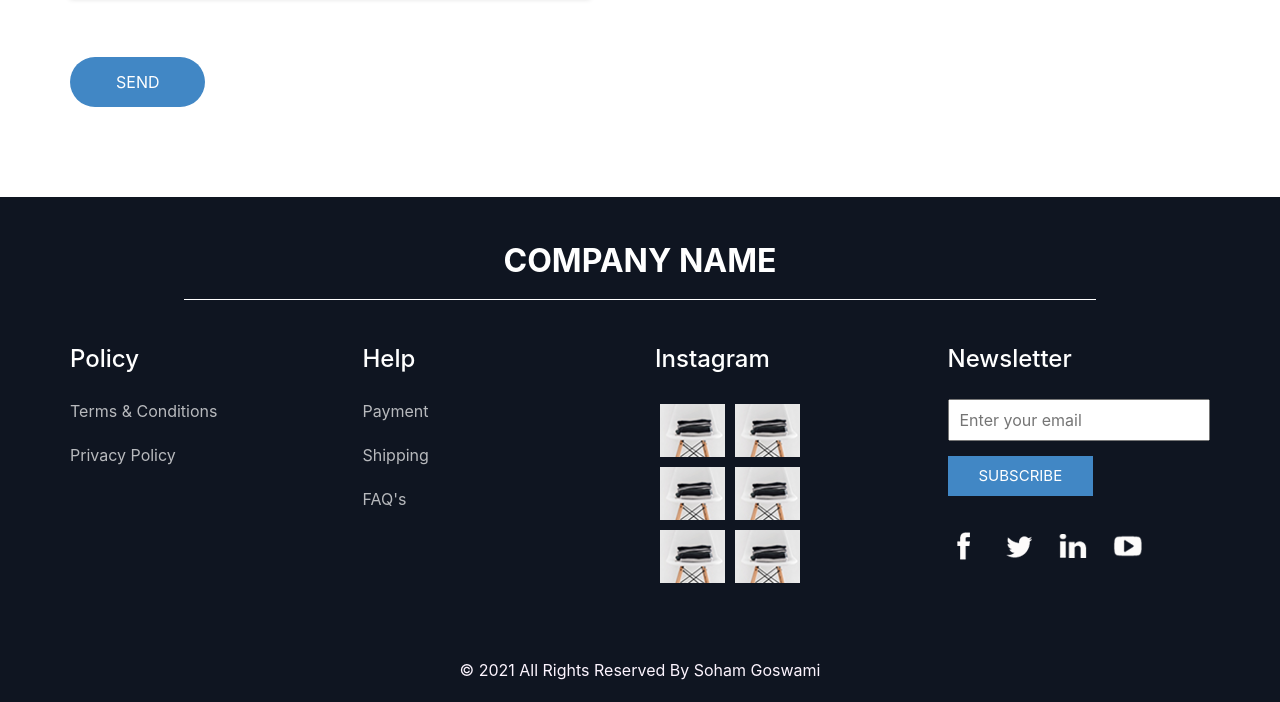
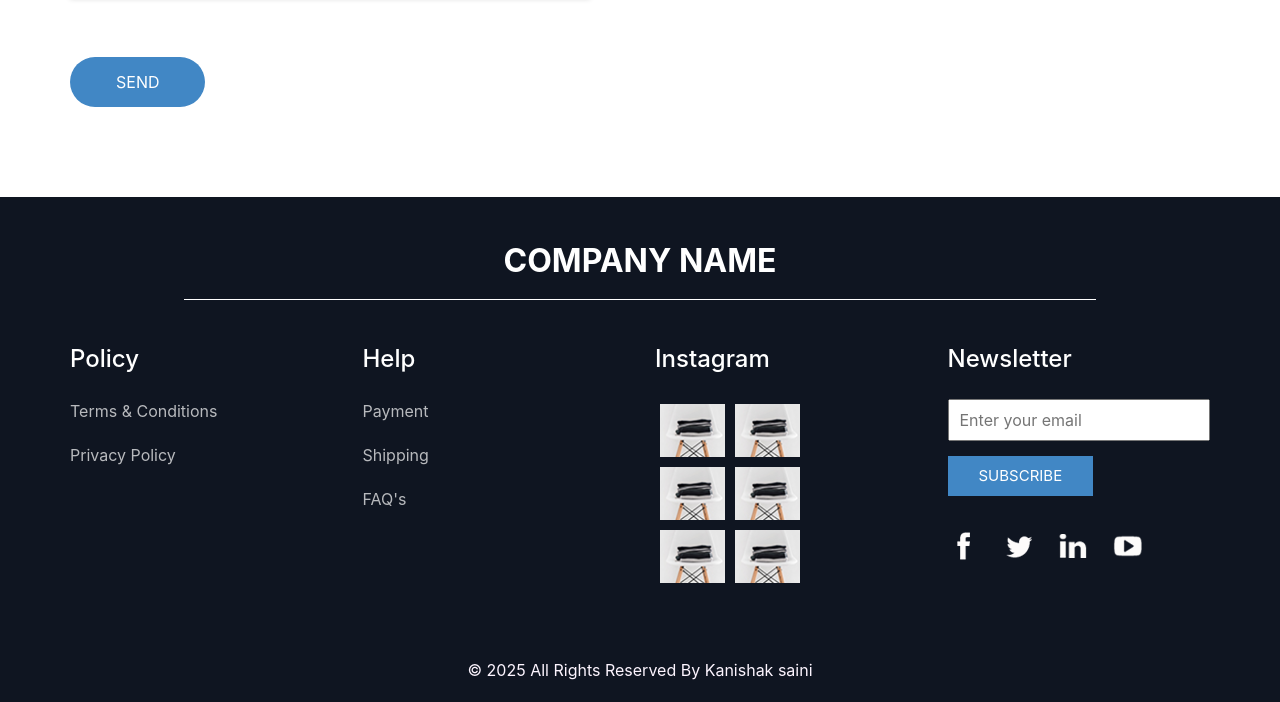
Before and after one commit to KanishakSaini/design-_website, a plain HTML site: page index.html in a window 1280 px wide. Shown: the part 4358-5060 px from the top of the page. Drawn offline with nearby package versions, Linux system fonts and the light colour scheme.

Commit message:
Update index.html

```diff
--- a/index.html
+++ b/index.html
@@ -800,8 +800,8 @@
   <section class="container-fluid footer_section ">
     <div class="container">
       <p>
-        &copy; 2021 All Rights Reserved By
-        <a href="https://github.com/sohamgoswami07/">Soham Goswami</a>
+        &copy; 2025 All Rights Reserved By
+        <a href="https://github.com/kanishaksaini/">Kanishak saini</a>
       </p>
     </div>
   </section>
```
